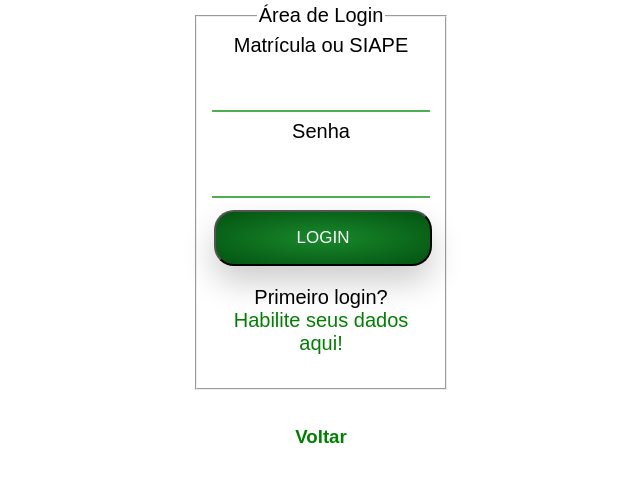
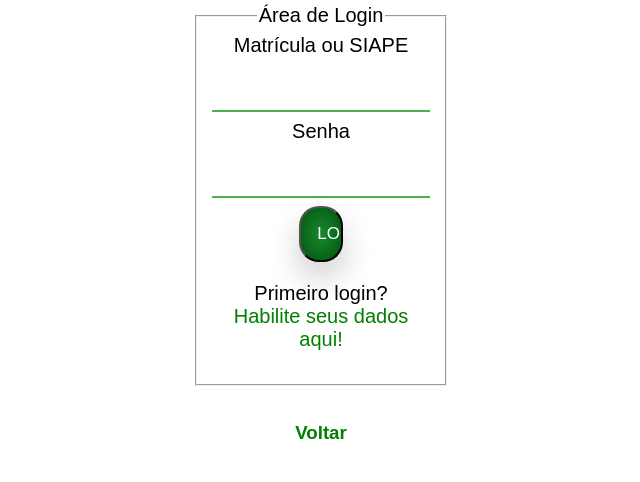
Before and after one commit to luuishenriique/Heal-Lab, a PHP site: page /login.php in a window 1280 px wide. Shown: the part 203-685 px from the top of the page, without its empty margins (319-959 px from the left). Run offline with PHP 8.4, Linux system fonts and the light colour scheme; data that the repository does not hold is empty; a stand-in replaces the project's code that opens the database connection; some libraries are stand-ins or nearby versions.

Commit message:
ajustando largura de inputs tipo submit

```diff
--- a/projetos/proIFPE/css/estilo.css
+++ b/projetos/proIFPE/css/estilo.css
@@ -326,9 +326,9 @@ input[type=button], input[type=submit], input[type=reset] {
   color: white;*/
   padding: 16px 16px;
   text-decoration: none;
-  margin: 4px 2px;
+  margin: auto;
   cursor: pointer;
-  width: 100%;
+  width: 20%;
   text-transform: uppercase;
   border-radius: 20px;
   background-color: rgb(10, 85, 23);
```
